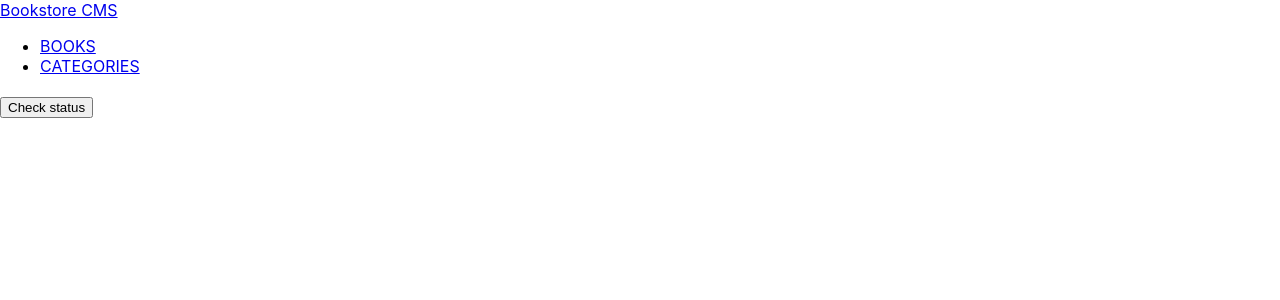
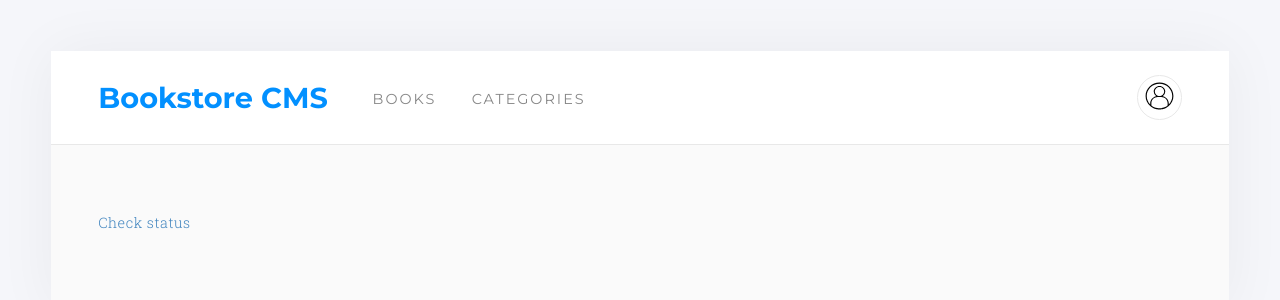
Before and after one commit to karanJ2212/bookstore_app, a React (Create React App) app: page /Category in a window 1280 px wide. Shown: the top 300 px of the page. Built offline with nearby package versions, Linux system fonts and the light colour scheme.

Commit message:
added styling

```diff
--- a/src/App.css
+++ b/src/App.css
@@ -1,39 +1,286 @@
-.App {
-  text-align: center;
+@import url("https://fonts.googleapis.com/css2?family=Montserrat:wght@100;300;400;600;700&family=Roboto+Slab:wght@300;400;500;700&display=swap");
+
+* {
+  margin: 0;
+  padding: 0;
 }
 
-.App-logo {
-  height: 40vmin;
-  pointer-events: none;
+body {
+  padding: 4%;
+  background-color: #f5f6fa;
 }
 
-@media (prefers-reduced-motion: no-preference) {
-  .App-logo {
-    animation: App-logo-spin infinite 20s linear;
-  }
+#root {
+  margin: 0;
+  padding-bottom: 2rem;
+  border-radius: 5px;
+  box-shadow: 0 0 60px 0 rgba(0, 0, 0, 0.05);
+  background-color: #fafafa;
 }
 
-.App-header {
-  background-color: #282c34;
-  min-height: 100vh;
+.nav-bar {
+  padding: 24px 4%;
+  background-color: white;
+  border-bottom: solid 1px #e8e8e8;
+  display: flex;
+  align-items: center;
+  gap: 2.8rem;
+}
+
+.nav-brand {
+  font-family: "Montserrat", sans-serif;
+  font-size: 1.8rem;
+  font-weight: bold;
+  color: #0290ff;
+}
+
+a {
+  color: inherit;
+  text-decoration: none;
+}
+
+li {
+  list-style: none;
+}
+
+.nav-links {
+  display: flex;
+  flex-grow: 1;
+  gap: 2.2rem;
+}
+
+.nav-link {
+  opacity: 0.5;
+  font-family: "Montserrat", sans-serif;
+  font-size: 0.9rem;
+  color: #121212;
+  letter-spacing: 2px;
+}
+
+.active {
+  opacity: 1;
+  color: #121212;
+}
+
+.avatar-btn {
+  cursor: pointer;
+  width: 2.8rem;
+  height: 2.8rem;
+  border-radius: 50%;
+  border: solid 1px #e8e8e8;
+  background-color: #fff;
+}
+
+.avatar {
+  width: 1.8rem;
+}
+
+.container {
+  padding: 4%;
+}
+
+.bookContainer {
   display: flex;
   flex-direction: column;
+  gap: 1rem;
+}
+
+.section-divider {
+  height: 0.125rem;
+  background-color: #e8e8e8;
+  width: 100%;
+  margin: 2.5rem 0 1.813rem 0;
+}
+
+.percent-complete,
+.completed {
+  font-family: "Montserrat", sans-serif;
+}
+
+.percent-complete {
+  font-size: 2rem;
+  color: #121212;
+}
+
+.completed {
+  font-size: 0.875rem;
+  opacity: 0.5;
+  color: #121212;
+}
+
+.circular-progress-container {
+  width: 5.625rem;
+  height: 5.625rem;
+  padding: 0.63rem 0.63rem 0.75rem 0.75rem;
+  display: flex;
+  justify-content: center;
   align-items: center;
-  justify-content: center;
-  font-size: calc(10px + 2vmin);
+}
+
+.circular-progress {
+  position: absolute;
+  border: solid 5px #307bbe;
+  border-left-color: #e8e8e8;
+  border-radius: 50%;
+  width: 4.3rem;
+  height: 4.3rem;
+  transform: rotate(45deg);
+}
+
+.books {
+  display: flex;
+  flex-direction: column;
+  gap: 1rem;
+}
+
+.book {
+  display: flex;
+  justify-content: space-between;
+  background-color: #fff;
+  border-radius: 4px;
+  border: solid 1px #e8e8e8;
+  padding: 2rem;
+}
+
+.book-category,
+.book-title,
+.book-author {
+  font-family: "Roboto Slab", serif;
+}
+
+.book-title {
+  font-weight: bold;
+  margin-top: 0.2rem;
+  font-size: 1.3rem;
+}
+
+.book-author {
+  font-size: 0.9rem;
+  font-weight: 300;
+  color: #4386bf;
+}
+
+.action-buttons {
+  display: flex;
+  align-items: center;
+  margin-top: 1.313rem;
+}
+
+.progress-container {
+  display: flex;
+  align-items: center;
+}
+
+.progress-divider {
+  width: 0.125rem;
+  height: 4.375rem;
+  margin: 0 3.688rem 0 4.938rem;
+  background-color: #e8e8e8;
+}
+
+.current-chapter-container {
+  display: flex;
+  flex-direction: column;
+  gap: 20px;
+  width: 10rem;
+}
+
+.current-chapter-label,
+.current-chapter,
+.primary-button,
+.add-book-btn,
+.button-outline {
+  font-family: "Roboto Slab", serif;
+  font-weight: 300;
+  font-size: 0.813rem;
+  letter-spacing: 0.5px;
+  color: #121212;
+  cursor: pointer;
+}
+
+.button-outline {
+  background-color: transparent;
+  border: none;
+  color: #4386bf;
+  font-size: 0.9rem;
+  align-items: center;
+}
+
+.vertical-divider {
+  width: 0.1rem;
+  height: 1.5rem;
+  background-color: #e8e8e8;
+  margin: 0 1rem;
+}
+
+.current-chapter-label {
+  opacity: 0.5;
+}
+
+.current-chapter {
+  margin-top: 0.6rem;
+  font-size: 1rem;
+  letter-spacing: -0.4px;
+}
+
+.primary-button {
+  border: none;
+  background-color: #0290ff;
+  border-radius: 3px;
+  padding: 8px 24px;
   color: white;
 }
 
-.App-link {
-  color: #61dafb;
+.cat-section {
+  display: flex;
+  flex-direction: row-reverse;
+  justify-content: space-between;
 }
 
-@keyframes App-logo-spin {
-  from {
-    transform: rotate(0deg);
-  }
+.info-txt {
+  font-family: "Montserrat", sans-serif;
+  align-self: center;
+}
 
-  to {
-    transform: rotate(360deg);
-  }
+.add-book {
+  padding: 1rem 0;
 }
+
+.new-form {
+  margin-top: 20px;
+  display: flex;
+  gap: 32px;
+}
+
+.form-title {
+  font-family: "Montserrat", sans-serif;
+  font-size: 1.25rem;
+  font-weight: bold;
+  letter-spacing: -0.18px;
+  color: #888;
+}
+
+.input:focus {
+  border: solid 1px #0290ff;
+}
+
+.input::placeholder {
+  color: #c4c4c4;
+}
+
+.title-input {
+  width: 50%;
+}
+
+.author-input {
+  width: 30%;
+}
+
+.add-book-btn {
+  width: 20%;
+  padding: 12px;
+  border-radius: 3px;
+  background-color: #0290ff;
+  border: none;
+  color: white;
+}
--- a/src/App.js
+++ b/src/App.js
@@ -10,13 +10,17 @@ function App() {
   return (
     <>
       <Router>
-        <Nav />
-        <Routes>
-          <Route exact path="/" element={<Books />} />
+        <div className="App">
 
-          <Route path="/Category" element={<Category />} />
-        </Routes>
+          <Nav />
+          <main className="container">
+            <Routes>
+              <Route exact path="/" element={<Books />} />
 
+              <Route path="/Category" element={<Category />} />
+            </Routes>
+          </main>
+        </div>
       </Router>
     </>
   );
--- a/src/components/Addbook.js
+++ b/src/components/Addbook.js
@@ -20,10 +20,12 @@ export default function AddBook() {
   };
 
   return (
-    <div>
-      <form onSubmit={handleSubmit}>
-        <h2>Add a Book</h2>
+    <section className="add-book">
+      <h2 className="form-title">ADD NEW BOOK</h2>
+      <form className="new-form" onSubmit={handleSubmit}>
+
         <input
+          className="input title-input"
           type="text"
           name="title"
           value={book.title}
@@ -31,14 +33,15 @@ export default function AddBook() {
           placeholder="Title of book"
         />
         <input
+          className="input author-input"
           type="text"
           name="author"
           value={book.author}
           onChange={handleChange}
           placeholder="Author of book"
         />
-        <button type="submit">Add Book</button>
+        <button className="add-book-btn" type="submit">Add Book</button>
       </form>
-    </div>
+    </section>
   );
 }
--- a/src/components/Book.js
+++ b/src/components/Book.js
@@ -10,26 +10,47 @@ const Book = ({ id, title, author }) => {
     dispatch(removeBook(id));
   };
 
+  const percentage = Math.floor(Math.random() * (100 - (0)) + (0));
   return (
-    <div className="book">
-      <div className="book-content">
+    <article className="book">
+
       <div className="book-info">
         <h2 className="book-title">{title}</h2>
-          <h6 className="book-author">{author}</h6>
+        <h3 className="book-author">{author}</h3>
         <div className="action-buttons">
           <button className="button-outline" type="button">
             Comments
           </button>
+          <p className="vertical-divider" />
           <button className="button-outline" type="button" onClick={handleRemove}>
             Remove
           </button>
+          <p className="vertical-divider" />
           <button className="button-outline" type="button">
             Edit
           </button>
         </div>
       </div>
+      <div className="progress-container">
+        <div className="circular-progress-container">
+          <div className="circular-progress" />
+        </div>
+        <div className="progress-stat">
+          <p className="percent-complete">{`${percentage}%`}</p>
+          <p className="completed">Completed</p>
+        </div>
+        <div className="progress-divider" />
+        <div className="current-chapter-container">
+          <div>
+            <p className="current-chapter-label">Current Chapter</p>
+            <p className="current-chapter">{`Chapter ${(percentage > 30) ? Math.floor(percentage / 2) : percentage}`}</p>
+          </div>
+          <div>
+            <button className="primary-button" type="button">Update Progress</button>
           </div>
         </div>
+      </div>
+    </article>
   );
 };
 
--- a/src/components/Books.js
+++ b/src/components/Books.js
@@ -15,17 +15,16 @@ export default function Books() {
 
   return (
 
-    <div className="bookContainer">
-      <ul className="booklist">
+    <section className="bookContainer">
 
-        {books.map((book) => (
-          <li key={book.title + book.author}>
+      {books.map((book) => (
+        <li key={book.title + book.author}>
 
-            <Book title={book.title} author={book.author} id={book.id} />
-          </li>
-        ))}
-      </ul>
+          <Book title={book.title} author={book.author} id={book.id} />
+        </li>
+      ))}
+      <p className="section-divider" />
       <Addbook />
-    </div>
+    </section>
   );
 }
--- a/src/components/Nav.js
+++ b/src/components/Nav.js
@@ -1,26 +1,33 @@
 import React from 'react';
 import { Link } from 'react-router-dom';
+import avatar from './account.svg';
 
 export default function Nav() {
   return (
-    <div>
     <nav className="nav-bar">
-        <a className="nav-brand" href="#/">
+      <Link className="nav-brand" to="/">
         Bookstore CMS
-        </a>
+      </Link>
       <ul className="nav-links">
         <li>
-            <Link className="nav-link" to="/" aria-current="page">
+          <Link
+            className="nav-link"
+            activeClassName="active"
+            to="/"
+            aria-current="page"
+          >
             BOOKS
           </Link>
         </li>
         <li>
-            <Link className="nav-link" to="/Category">
+          <Link className="nav-link" activeClassName="active" to="/Category">
             CATEGORIES
           </Link>
         </li>
       </ul>
+      <button className="avatar-btn" type="button">
+        <img src={avatar} className="avatar" alt="Account avatar" />
+      </button>
     </nav>
-    </div>
   );
 }
```
Also changed, not shown: src/components/account.svg (added). Lines whose indentation alone changed are shown as unchanged.
